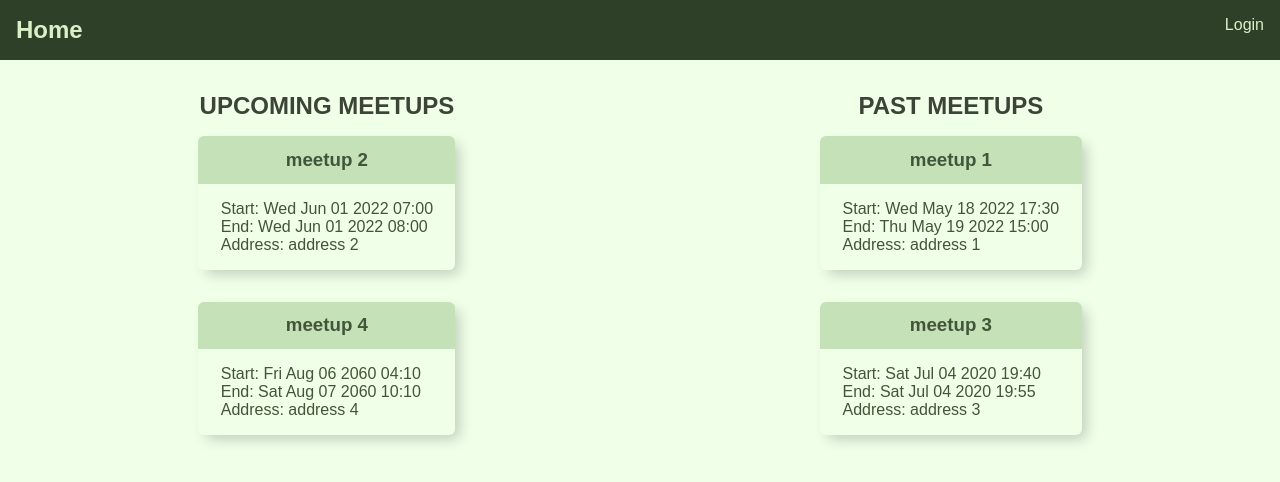
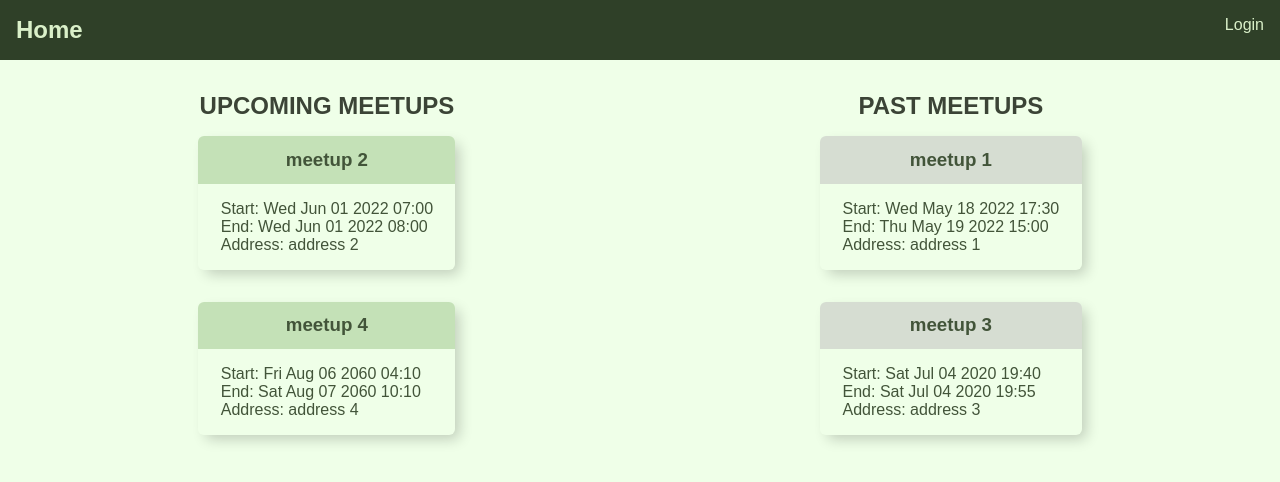
Before and after one commit to renzosantamaria/tdd-slutprojekt, a React (Create React App) app: page / in a window 1280 px wide. Shown: the top 482 px of the page. Built offline with nearby package versions, Linux system fonts and the light colour scheme.

Commit message:
add styling for past meetups

```diff
--- a/src/components/UI/Meetup/Meetup.tsx
+++ b/src/components/UI/Meetup/Meetup.tsx
@@ -13,10 +13,11 @@ const Meetup: FC<Props> = (props) => {
     const { meetup, testId, pastMeetup } = props
     const startTime = `${meetup.startDate.toDateString()} ${meetup.startDate.toLocaleTimeString([], { hour: '2-digit', minute: '2-digit', hour12: false })}`
     const endTime = `${meetup.endDate.toDateString()} ${meetup.endDate.toLocaleTimeString([], { hour: '2-digit', minute: '2-digit', hour12: false })}`
+    const meetupStyle = pastMeetup ? classes.pastMeetupHeading : classes.meetupHeading
     return (
       <Link to={`/meetups/${meetup.id}`} state={{pastMeetup}}>
         <div className={classes.meetupCard}>
-          <h3 className={classes.meetupHeading}>{meetup.title}</h3>
+          <h3 className={meetupStyle}>{meetup.title}</h3>
           <div className={classes.meetup} role="listitem" data-testid={testId} >
             <p>Start: {startTime}</p>
             <p>End: {endTime}</p>
```
